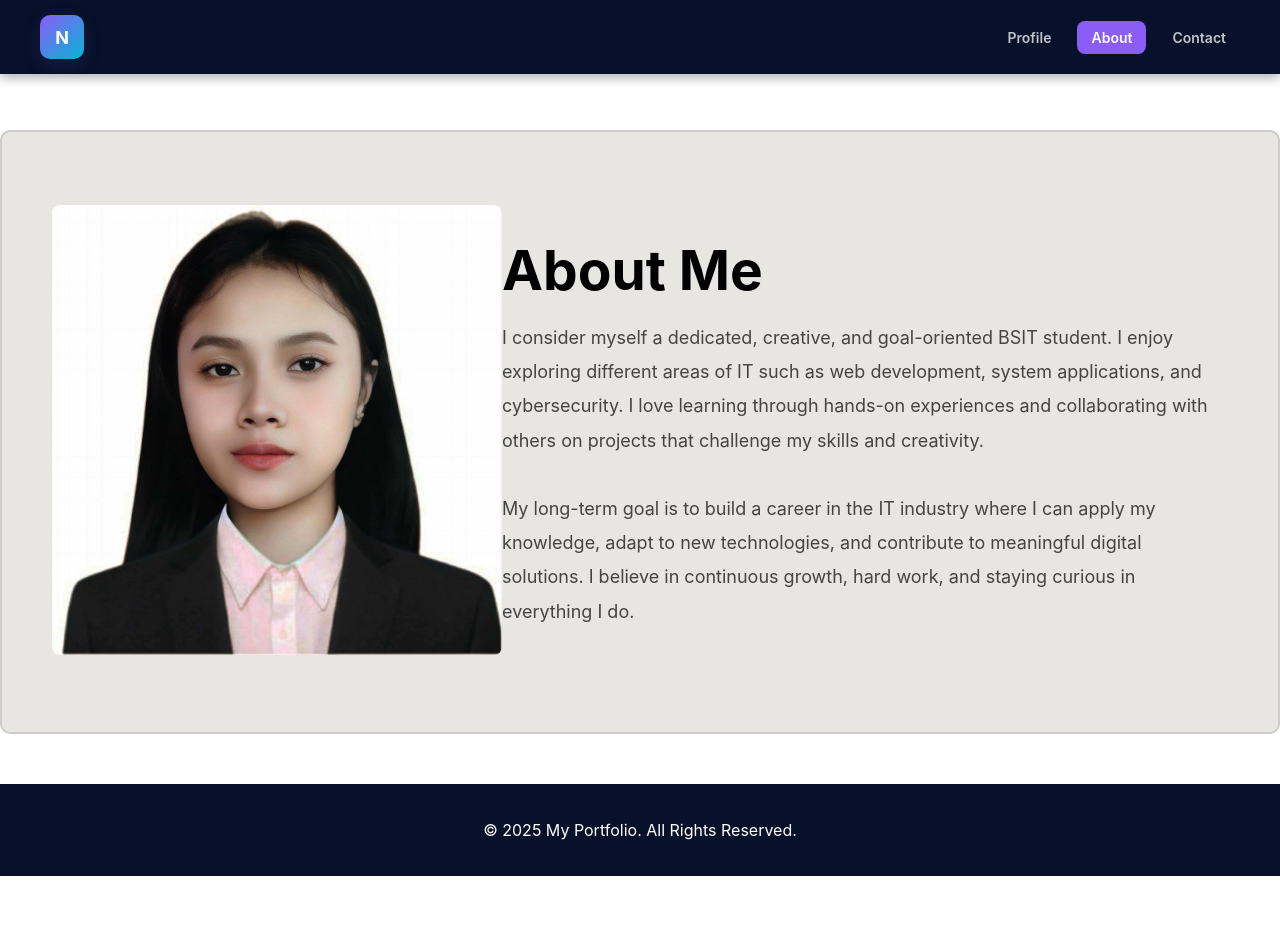
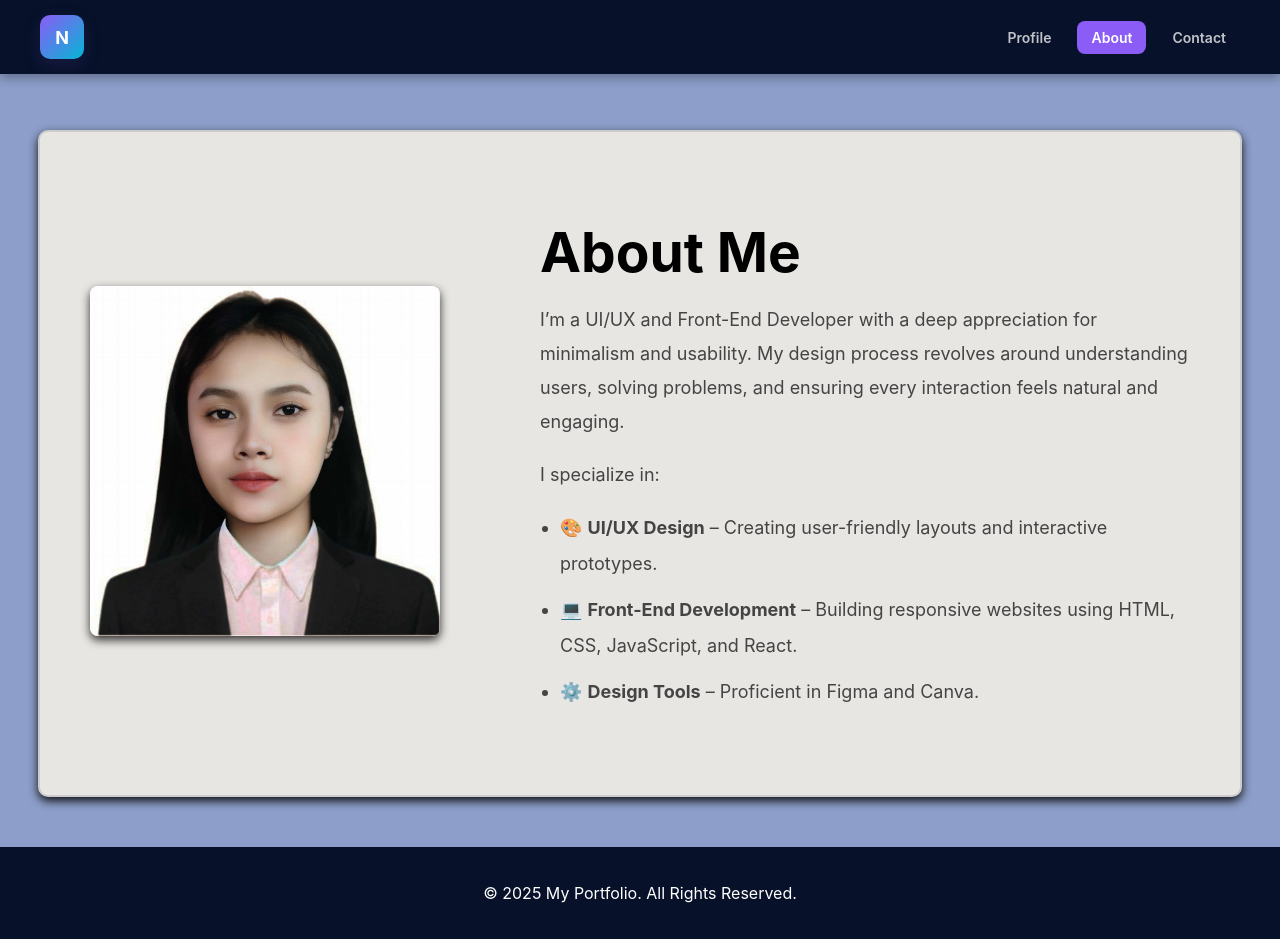
Before and after one commit to nintalaugon/my-first-react-app, a React (Create React App) app: page /about in a window 1280 px wide. Before the commit the page ends 876 px from the top, so only its background shows below. Built offline with nearby package versions, Linux system fonts and the light colour scheme.

Commit message:
Update About, Contact, and Profile pages

```diff
--- a/package.json
+++ b/package.json
@@ -9,6 +9,7 @@
     "@testing-library/user-event": "^13.5.0",
     "react": "^19.1.1",
     "react-dom": "^19.1.1",
+    "react-icons": "^5.5.0",
     "react-router-dom": "^7.9.4",
     "react-scripts": "5.0.1",
     "web-vitals": "^2.1.4"
--- a/src/pages/About.css
+++ b/src/pages/About.css
@@ -1,54 +1,92 @@
+.about-page {
+  min-height: 100vh;
+  display: flex;
+  justify-content: center;
+  align-items: center;
+}
+
 .about-container {
   display: flex;
   align-items: center;
   justify-content: space-between;
   background-color: #e8e6e3;
-  padding: 50px;        /* gi-dako */
+  padding: 50px;
   border: 2px solid #ccc;
-  border-radius: 10px;  /* gamay nga curve improvement */
-  max-width: 1400px;    /* gi-dako */
-  min-height: 500px;    /* gi-taasan ang overall container */
-  margin: 50px auto;    /* para mas center ug spacious */
+  border-radius: 10px;
+  max-width: 1100px;
+  min-height: 500px;
+  margin: 50px auto;
+  box-shadow: 0 4px 10px rgba(0, 0, 0, 0.9);
+  transition: all 0.5s ease;
+  cursor: pointer;
 }
 
-/* IMAGE SIZE GI-DAGKO */
+.about-container:hover {
+  background-color: #071129;
+  color: white;
+  transform: scale(1.02);
+}
+
 .about-image img {
-  width: 450px;  /* from 350px -> 450px */
-  height: 450px; /* para square look */
+  width: 350px;
+  height: 350px;
   border-radius: 8px;
   object-fit: cover;
+  box-shadow: 0 4px 10px rgba(0, 0, 0, 0.8);
+  transition: all 0.5s ease;
 }
 
-/* TEXT CONTAINER GI-LAPAD */
+.about-container:hover .about-image img {
+  transform: scale(1.05);
+}
+
 .about-text {
-  max-width: 750px; /* from 600px -> 750px */
+  max-width: 650px;
+  transition: color 0.5s ease;
 }
 
 .about-title {
-  font-size: 55px;     /* padako title */
+  font-size: 55px;
   font-weight: bold;
   margin-bottom: 15px;
-}
-
-.about-subtitle {
-  font-size: 22px;     /* gamay nga enlarge */
-  font-weight: bold;
-  color: #c2185b;
-  margin-bottom: 25px;
+  transition: color 0.5s ease;
 }
 
 .about-description {
-  font-size: 18px;      /* from 16px */
-  line-height: 1.9;     /* para mas readable */
-  color: #444;          /* medyo darker for clarity */
+  font-size: 18px;
+  line-height: 1.9;
+  color: #444;
+  transition: color 0.5s ease;
 }
 
-/* ICON SECTION GI-ADJUST */
+.about-container:hover .about-title,
+.about-container:hover .about-description {
+  color: white;
+}
+
+/* New styles for list */
+.about-specialties {
+  margin-top: 15px;
+  padding-left: 20px;
+  font-size: 18px;
+  line-height: 2;
+  color: #444;
+  transition: color 0.5s ease;
+}
+
+.about-container:hover .about-specialties {
+  color: white;
+}
+
+.about-specialties li {
+  margin-bottom: 10px;
+}
+
 .about-icons {
   margin-top: 35px;
   display: flex;
-  gap: 30px;        /* gi-layo gamay */
-  font-size: 32px;  /* from 26px */
+  gap: 30px;
+  font-size: 32px;
 }
 
 .about-icons i {
@@ -58,4 +96,5 @@
 
 .about-icons i:hover {
   transform: scale(1.3);
+  color: white;
 }
--- a/src/pages/About.js
+++ b/src/pages/About.js
@@ -13,11 +13,18 @@ export default function About() {
       {/* RIGHT SIDE TEXT */}
       <div className="about-text">
         <h1 className="about-title">About Me</h1>
+
         <p className="about-description">
-          I consider myself a dedicated, creative, and goal-oriented BSIT student. I enjoy exploring different areas of IT such as web development, system applications, and cybersecurity. I love learning through hands-on experiences and collaborating with others on projects that challenge my skills and creativity.
-          <br /><br />
-          My long-term goal is to build a career in the IT industry where I can apply my knowledge, adapt to new technologies, and contribute to meaningful digital solutions. I believe in continuous growth, hard work, and staying curious in everything I do.
+          I’m a UI/UX and Front-End Developer with a deep appreciation for minimalism and usability. My design process revolves around understanding users, solving problems, and ensuring every interaction feels natural and engaging.
         </p>
+
+        <p className="about-description">I specialize in:</p>
+
+        <ul className="about-specialties">
+          <li>🎨 <strong>UI/UX Design</strong> – Creating user-friendly layouts and interactive prototypes.</li>
+          <li>💻 <strong>Front-End Development</strong> – Building responsive websites using HTML, CSS, JavaScript, and React.</li>
+          <li>⚙️ <strong>Design Tools</strong> – Proficient in Figma and Canva.</li>
+        </ul>
 
         <div className="about-icons">
           <i className="fab fa-behance"></i>
--- a/src/pages/Contact.css
+++ b/src/pages/Contact.css
@@ -1,44 +1,69 @@
+/* Background sa gawas */
+body {
+  background-color: #8c9ec9;
+}
+
+/* Main Contact box */
 .contact-container {
   display: flex;
-  flex-direction: column; /* stack text & form vertically for center */
-  align-items: center;    /* horizontally center */
-  justify-content: center; /* vertically center if needed */
+  flex-direction: column;
+  align-items: center;
+  justify-content: center;
   background-color: #e8e6e3;
   padding: 50px;
   border: 2px solid #ccc;
-  border-radius: 8px;
-  max-width: 1400px;
-  margin: 30px auto;
+  border-radius: 10px;
+  max-width: 1100px;
+  margin: 50px auto;
+  box-shadow: 0 4px 10px rgba(0, 0, 0, 0.9);
+  cursor: pointer;
+  transition: all 0.5s ease; /* smooth transition */
 }
 
+/* Pag hover sa box */
+.contact-container:hover {
+  background-color: #071129;
+  transform: scale(1.02);
+}
+
+/* Text styles */
 .contact-text {
-  width: 100%;          /* full width for center text */
-  text-align: center;   /* center text */
+  width: 100%;
+  text-align: center;
   font-family: Arial, sans-serif;
+  transition: color 0.5s ease;
 }
 
 .contact-text h1 {
-  font-size: 50px;
-  margin-bottom: 20px;
+  font-size: 55px;
+  font-weight: bold;
+  margin-bottom: 40px;
   color: #141312;
+  transition: color 0.5s ease;
 }
 
 .contact-text p {
   line-height: 1.9;
   font-size: 18px;
+  color: #444;
+  transition: color 0.5s ease;
 }
 
-.contact-form {
-  width: 100%;          /* full width */
-  margin-top: 30px;     /* spacing between text & form */
-  display: flex;
-  flex-direction: column;
-  align-items: center;  /* center form items */
+/* Pag hover: white tanan text */
+.contact-container:hover .contact-text h1,
+.contact-container:hover .contact-text p {
+  color: white;
 }
 
-.contact-form .form-row input,
-.contact-form .full-width,
-.contact-form textarea {
-  width: 80%;           /* adjust width for smaller screens */
-  margin-bottom: 15px;
+/* GitHub link */
+.github-link {
+  color: inherit;
+  text-decoration: none;
+  font-weight: bold;
+  transition: color 0.3s ease;
 }
+
+.github-link:hover {
+  text-decoration: underline;
+  color: white;
+}
--- a/src/pages/Contact.js
+++ b/src/pages/Contact.js
@@ -1,19 +1,45 @@
-import React from "react";
+import React, { useEffect } from "react";
+import { FaEnvelope, FaPhoneAlt, FaMapMarkerAlt, FaGithub } from "react-icons/fa";
 import "./Contact.css";
 
 export default function Contact() {
+  useEffect(() => {
+    document.body.style.backgroundColor = "#8c9ec9"; // same sa Profile & About
+    return () => {
+      document.body.style.backgroundColor = "";
+    };
+  }, []);
+
   return (
     <div className="contact-container">
-      {/* LEFT SIDE - Your Original Text */}
       <div className="contact-text">
         <h1>Contact Me</h1>
+
         <p>
-          Name: Niña Talaugon<br />
-          Course: Bachelor of Science in Information Technology<br />
-          Email: nina.talaugon18@gmail.com<br />
-          Phone: 09072043252<br />
-          Address: Hagnaya Carmen Cebu<br />
-          Github : https://github.com/nintalaugon
+          <FaEnvelope style={{ marginRight: "10px" }} />
+          <strong>nina.talaugon18@gmail.com</strong>
+        </p>
+
+        <p>
+          <FaPhoneAlt style={{ marginRight: "10px" }} />
+          <strong>09072043252</strong>
+        </p>
+
+        <p>
+          <FaMapMarkerAlt style={{ marginRight: "10px" }} />
+          <strong>Hagnaya, Carmen, Cebu</strong>
+        </p>
+
+        <p>
+          <FaGithub style={{ marginRight: "10px" }} />
+          <a
+            href="https://github.com/nintalaugon"
+            target="_blank"
+            rel="noopener noreferrer"
+            className="github-link"
+          >
+            nintalaugon
+          </a>
         </p>
       </div>
     </div>
--- a/src/pages/Profile.css
+++ b/src/pages/Profile.css
@@ -1,3 +1,9 @@
+/* Background sa kilid sa box */
+body {
+  background-color: #8c9ec9;
+}
+
+/* Main container */
 .profile-container {
   display: flex;
   align-items: center;
@@ -6,32 +12,61 @@
   padding: 50px;
   border: 2px solid #ccc;
   border-radius: 10px;
-  max-width: 1400px;
+  max-width: 1100px;
   min-height: 500px;
   margin: 50px auto;
+  box-shadow: 0 4px 10px rgba(0, 0, 0, 0.9);
+  transition: all 0.5s ease; /* smooth hover effect */
 }
 
+/* Hover effect sa box */
+.profile-container:hover {
+  background-color: #071129; /* mo-dark ang background */
+  color: white; /* mo-puti tanan text */
+  transform: scale(1.02); /* gamay nga zoom effect */
+}
+
+/* Left text section */
 .profile-text {
   flex: 1;
   max-width: 750px;
   padding-right: 30px;
+  transition: color 0.5s ease;
 }
 
+/* Title */
 .profile-name {
   font-size: 55px;
   font-weight: bold;
   margin-bottom: 20px;
+  transition: color 0.5s ease;
 }
 
+/* Description */
 .profile-description {
   font-size: 18px;
   line-height: 1.9;
   color: #444;
+  transition: color 0.5s ease;
 }
 
+/* Hover effect para sa text */
+.profile-container:hover .profile-name,
+.profile-container:hover .profile-description {
+  color: white;
+}
+
+/* Image section */
 .profile-image img {
-  width: 450px;
-  height: 450px;
+  width: 350px;
+  height: 350px;
   border-radius: 8px;
   object-fit: cover;
+  box-shadow: 0 4px 10px rgba(0, 0, 0, 0.8);
+  transition: all 0.5s ease;
 }
+
+/* Optional: gamay animation sa image pag-hover */
+.profile-container:hover .profile-image img {
+  transform: scale(1.05);
+}
--- a/src/pages/Profile.js
+++ b/src/pages/Profile.js
@@ -7,14 +7,9 @@ export default function Profile() {
     <div className="profile-container">
       {/* Left Section */}
       <div className="profile-text">
-        <h1 className="profile-name">Welcome to My Profile</h1>
+        <h1 className="profile-name">Hi, I'm Niña</h1>
         <p className="profile-description">
-          I am Niña Talaugon, a driven and aspiring IT professional currently
-          pursuing a Bachelor of Science in Information Technology. I am passionate
-          about technology, innovation, and creating digital solutions that make
-          everyday tasks easier and more efficient. With a positive mindset and a
-          desire to grow, I am continuously developing my skills in programming,
-          design, and information systems.
+         I’m passionate about designing and developing beautiful, user-centered interfaces that bring ideas to life. My focus is on crafting smooth digital experiences through clean design, responsive layouts, and intuitive user flows. I enjoy transforming complex concepts into simple, elegant, and interactive web designs that people love to use.
         </p>
       </div>
 
```
Also changed, not shown: 1 other file (tests, documents, lock files or other folders).
